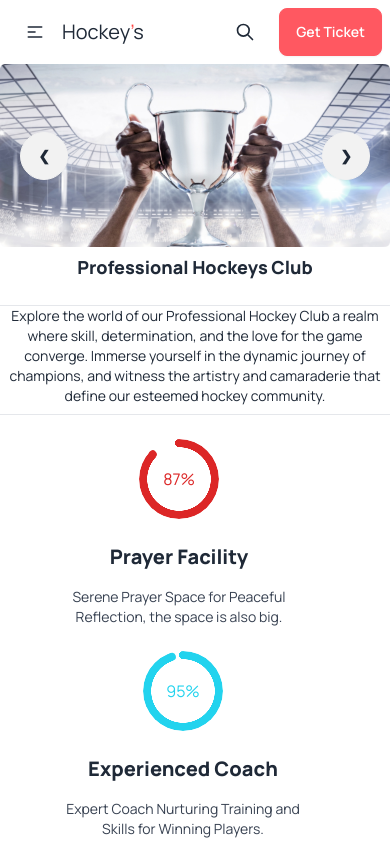
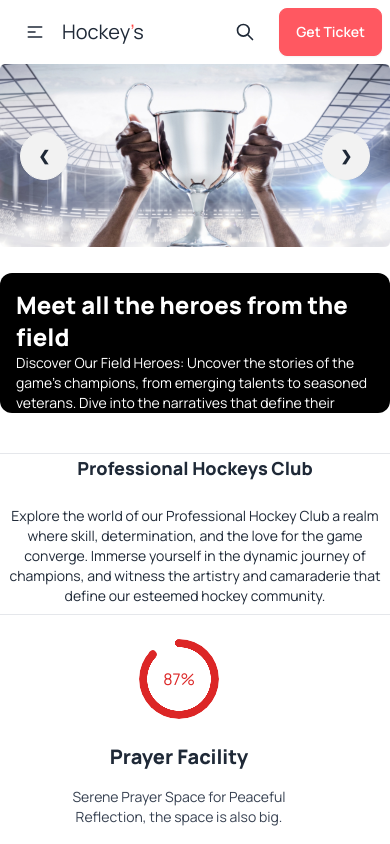
Before and after one commit to redowan114944/B9A3, a plain HTML site: page index.html in a window 390 px wide. Shown: the top 844 px of the page. Drawn offline with nearby package versions, Linux system fonts and the light colour scheme.

Commit message:
floated div responsive added

```diff
--- a/index.html
+++ b/index.html
@@ -101,13 +101,16 @@
                 </div>
             </div>
         </div>
+        <div class="bg-black max-h-[140px] ml-auto mr-auto rounded-xl p-4 mt-5 mb-10 block lg:hidden">
+            <h1 class="text-white font-extrabold text-2xl">Meet all the heroes from the field</h1>
+            <p class="text-white font-extralight text-sm">Discover Our Field Heroes: Uncover the stories of the game's champions, from emerging talents to seasoned veterans. Dive into the narratives that define their remarkable journeys on the field.</p></div>
+            <hr>
     </header>
 
     <main class="lg:py-9 lg:px-32 sm:py-4 sm:px-4">
         <!-- first-section -->
         <section class="text-center">
             <h1 class="mb-6 text-lg lg:text-4xl font-extrabold">Professional Hockeys Club</h1>
-            <hr>
             <p class="text-sm lg:text-lg ml-auto mr-auto mb-2 lg:mb-20">Explore the world of our Professional Hockey
                 Club a realm where skill, determination, and the love for
                 the game converge. Immerse yourself in the dynamic journey of champions, and witness the artistry and
```
